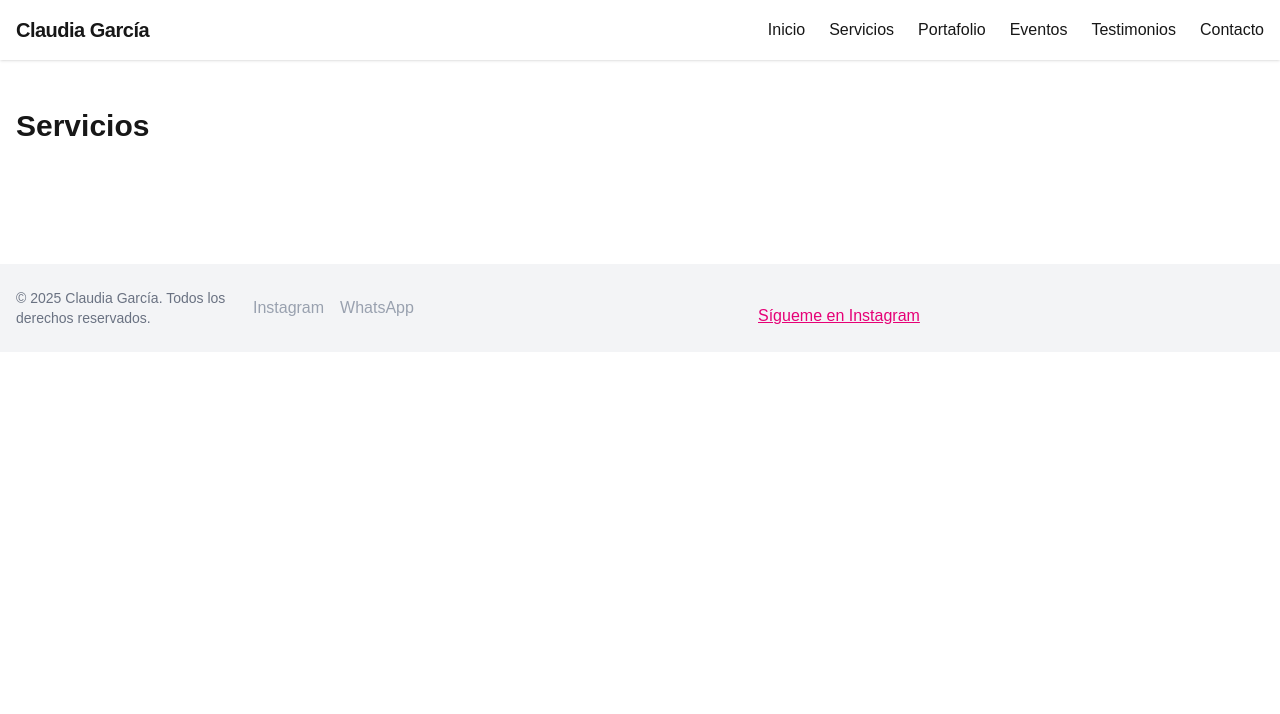
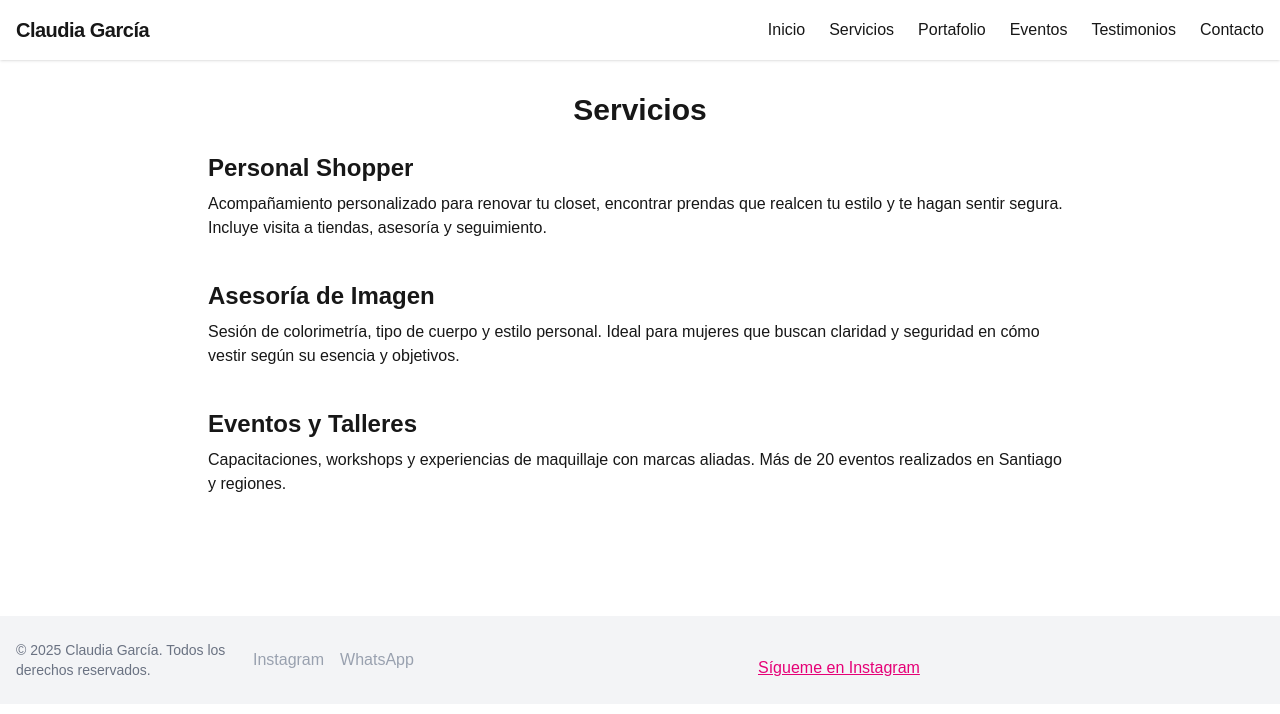
Before and after one commit to dimichiko/Pagina-Claudia-Garcia, a Next.js app: page /servicios in a window 1280 px wide. Shown: the top 714 px of the page. Built offline with nearby package versions, Linux system fonts and the light colour scheme.

Commit message:
feat: contenido real y contactos actualizados en todas las páginas

```diff
--- a/src/app/contacto/page.tsx
+++ b/src/app/contacto/page.tsx
@@ -1,14 +1,16 @@
 export default function ContactoPage() {
   return (
-    <main className="container mx-auto py-12 px-4">
-      <h1 className="text-3xl font-bold text-center mb-8">Contacto</h1>
+    <main className="px-4 py-8 max-w-xl mx-auto">
+      <h1 className="text-3xl font-bold mb-6 text-center">Contáctame</h1>
+
       <form
-        action="https://formsubmit.co/tu-correo@gmail.com"
+        action="https://formsubmit.co/claugarc@gmail.com"
         method="POST"
-        className="max-w-md mx-auto space-y-4"
+        className="space-y-4"
       >
         <input type="hidden" name="_captcha" value="false" />
-        <input type="hidden" name="_next" value="https://tudominio.com/gracias" />
+        <input type="hidden" name="_next" value="https://claudia-garcia.vercel.app/gracias" />
+
         <input
           name="name"
           type="text"
@@ -28,7 +30,7 @@ export default function ContactoPage() {
           placeholder="Tu mensaje"
           required
           className="w-full border px-4 py-2 rounded"
-        ></textarea>
+        />
         <button
           type="submit"
           className="bg-pink-600 text-white px-6 py-2 rounded-full"
@@ -36,6 +38,12 @@ export default function ContactoPage() {
           Enviar mensaje
         </button>
       </form>
+
+      <div className="mt-8 text-center">
+        <p className="mb-2">📞 WhatsApp: <a href="https://wa.me/56993000940" className="text-pink-600 underline">+56 9 9300 0940</a></p>
+        <p className="mb-2">📧 Email: <a href="mailto:claugarc@gmail.com" className="text-pink-600 underline">claugarc@gmail.com</a></p>
+        <p className="mb-2">📸 Instagram: <a href="https://instagram.com/claudiagarcia.cl" target="_blank" className="text-pink-600 underline">@claudiagarcia.cl</a></p>
+      </div>
     </main>
   );
 }
--- a/src/app/eventos/page.tsx
+++ b/src/app/eventos/page.tsx
@@ -1,3 +1,21 @@
 export default function EventosPage() {
-  return <main className="container mx-auto py-12">Eventos</main>;
+  return (
+    <main className="px-4 py-8 max-w-4xl mx-auto">
+      <h1 className="text-3xl font-bold mb-6 text-center">Eventos y Talleres</h1>
+
+      <section className="mb-8">
+        <h2 className="text-xl font-semibold mb-1">Próximos Eventos</h2>
+        <p>Próximas fechas serán anunciadas en mi Instagram: <a className="text-pink-600 underline" href="https://instagram.com/claudiagarcia.cl" target="_blank">@claudiagarcia.cl</a></p>
+      </section>
+
+      <section>
+        <h2 className="text-xl font-semibold mb-1">Eventos Realizados</h2>
+        <ul className="list-disc list-inside">
+          <li>Workshop "Descubre tu estilo" con MAC Cosmetics</li>
+          <li>Taller de automaquillaje en Parque Arauco</li>
+          <li>Evento de lanzamiento con Essie Chile</li>
+        </ul>
+      </section>
+    </main>
+  );
 }
--- a/src/app/portafolio/page.tsx
+++ b/src/app/portafolio/page.tsx
@@ -1,8 +1,18 @@
 export default function PortafolioPage() {
   return (
-    <main className="container mx-auto py-12 px-4">
-      <h1 className="text-3xl font-bold mb-6">Portafolio</h1>
-      {/* Aquí irá el contenido real */}
+    <main className="px-4 py-8 max-w-5xl mx-auto">
+      <h1 className="text-3xl font-bold mb-6 text-center">Portafolio</h1>
+
+      <p className="text-center mb-6">
+        Aquí encontrarás algunos de mis trabajos en maquillaje, asesoría de imagen, personal shopper y eventos con marcas.
+      </p>
+
+      <div className="grid grid-cols-1 sm:grid-cols-2 md:grid-cols-3 gap-4">
+        {/* Reemplaza con <ImageGallery /> o <Image /> reales después */}
+        <div className="bg-gray-200 h-48 rounded-lg" />
+        <div className="bg-gray-200 h-48 rounded-lg" />
+        <div className="bg-gray-200 h-48 rounded-lg" />
+      </div>
     </main>
   );
 }
--- a/src/app/servicios/page.tsx
+++ b/src/app/servicios/page.tsx
@@ -1,8 +1,31 @@
 export default function ServiciosPage() {
   return (
-    <main className="container mx-auto py-12 px-4">
-      <h1 className="text-3xl font-bold mb-6">Servicios</h1>
-      {/* Aquí irá el contenido real */}
+    <main className="px-4 py-8 max-w-4xl mx-auto">
+      <h1 className="text-3xl font-bold mb-6 text-center">Servicios</h1>
+
+      <section className="mb-10">
+        <h2 className="text-2xl font-semibold mb-2">Personal Shopper</h2>
+        <p>
+          Acompañamiento personalizado para renovar tu closet, encontrar
+          prendas que realcen tu estilo y te hagan sentir segura. Incluye visita a tiendas, asesoría y seguimiento.
+        </p>
+      </section>
+
+      <section className="mb-10">
+        <h2 className="text-2xl font-semibold mb-2">Asesoría de Imagen</h2>
+        <p>
+          Sesión de colorimetría, tipo de cuerpo y estilo personal. Ideal para mujeres que buscan claridad y seguridad
+          en cómo vestir según su esencia y objetivos.
+        </p>
+      </section>
+
+      <section className="mb-10">
+        <h2 className="text-2xl font-semibold mb-2">Eventos y Talleres</h2>
+        <p>
+          Capacitaciones, workshops y experiencias de maquillaje con marcas aliadas. Más de 20 eventos realizados en
+          Santiago y regiones.
+        </p>
+      </section>
     </main>
   );
 }
--- a/src/app/testimonios/page.tsx
+++ b/src/app/testimonios/page.tsx
@@ -1,8 +1,19 @@
 export default function TestimoniosPage() {
   return (
-    <main className="container mx-auto py-12 px-4">
-      <h1 className="text-3xl font-bold mb-6">Testimonios</h1>
-      {/* Aquí irá el contenido real */}
+    <main className="px-4 py-8 max-w-4xl mx-auto">
+      <h1 className="text-3xl font-bold mb-6 text-center">Testimonios</h1>
+
+      <div className="space-y-6">
+        <blockquote className="border-l-4 border-pink-500 pl-4">
+          <p>“Gracias a Claudia aprendí a vestirme para mí, no para otros. Mi seguridad cambió completamente.”</p>
+          <cite className="block mt-2 text-sm text-gray-500">– Camila A.</cite>
+        </blockquote>
+
+        <blockquote className="border-l-4 border-pink-500 pl-4">
+          <p>“Su asesoría me hizo entender cómo usar el color y la forma a mi favor. Increíble experiencia.”</p>
+          <cite className="block mt-2 text-sm text-gray-500">– Valeria T.</cite>
+        </blockquote>
+      </div>
     </main>
   );
 }
```
